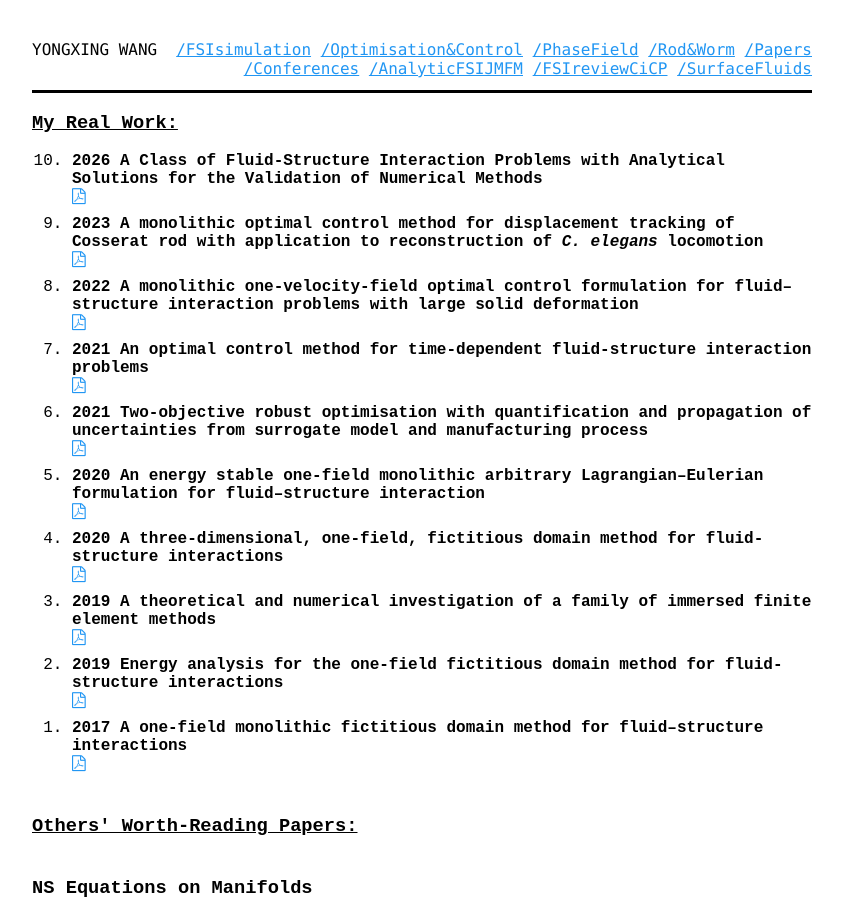
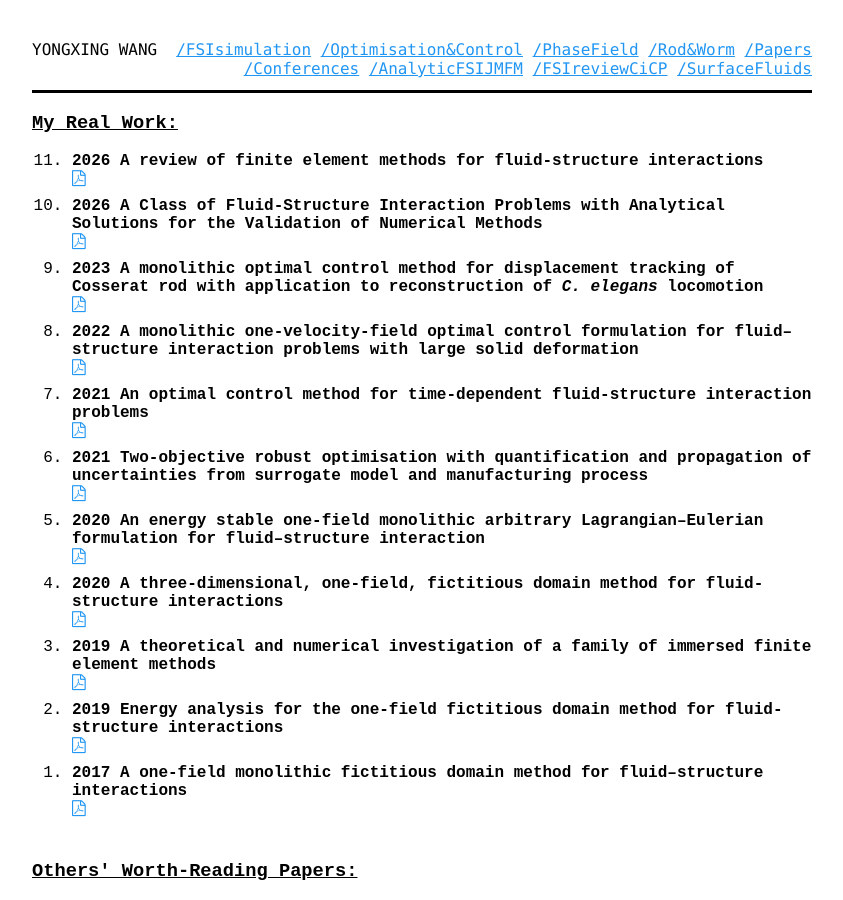
Before and after one commit to yongxingwang/yongxingwang.github.io, a Jekyll site: the page built from publication.html, in a window 1280 px wide and 900 px high. Shown: the whole window, without its empty margins (218-1061 px from the left). Built offline with Jekyll 4.4.1, drawn with Linux system fonts in a browser that asks for light colours; some web fonts are replaced.

Commit message:
Update publication.html

```diff
--- a/publication.html
+++ b/publication.html
@@ -10,6 +10,10 @@ title: publication
         <h1> <u> My Real Work: </u> </h1>
         </header>
         <ol class="pub" reversed>
+            <li>
+                <span class="ptitle">2026 A review of finite element methods for fluid-structure interactions </span>
+                <a href="assets/pdf/2026fsireview.pdf"><i class="icon-file-pdf-o" aria-hidden="true"><span class="sr">PDF</span></i></a></span>
+            </li>
             <li>
                 <span class="ptitle">2026 A Class of Fluid-Structure Interaction Problems with Analytical Solutions for the Validation of Numerical Methods </span>
                 <a href="assets/pdf/2026AnalyticFSI.pdf"><i class="icon-file-pdf-o" aria-hidden="true"><span class="sr">PDF</span></i></a></span>
```
